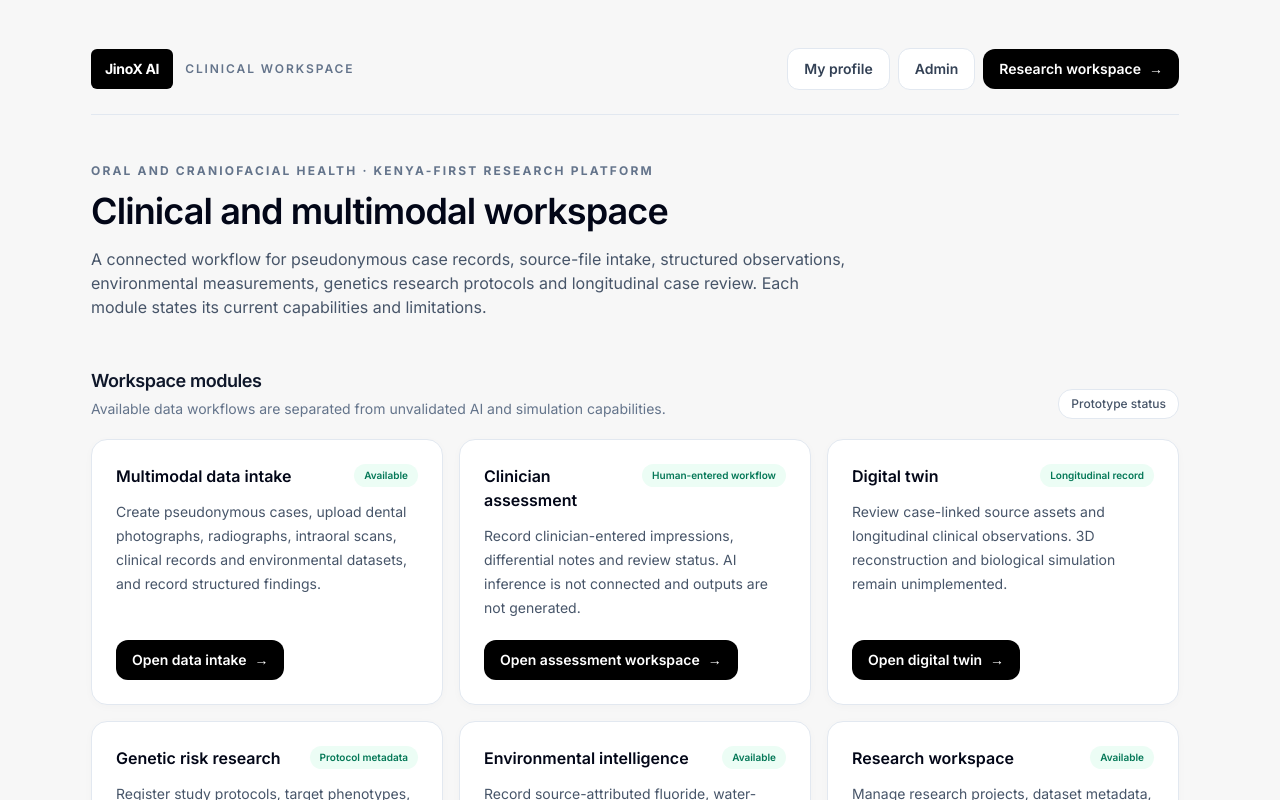
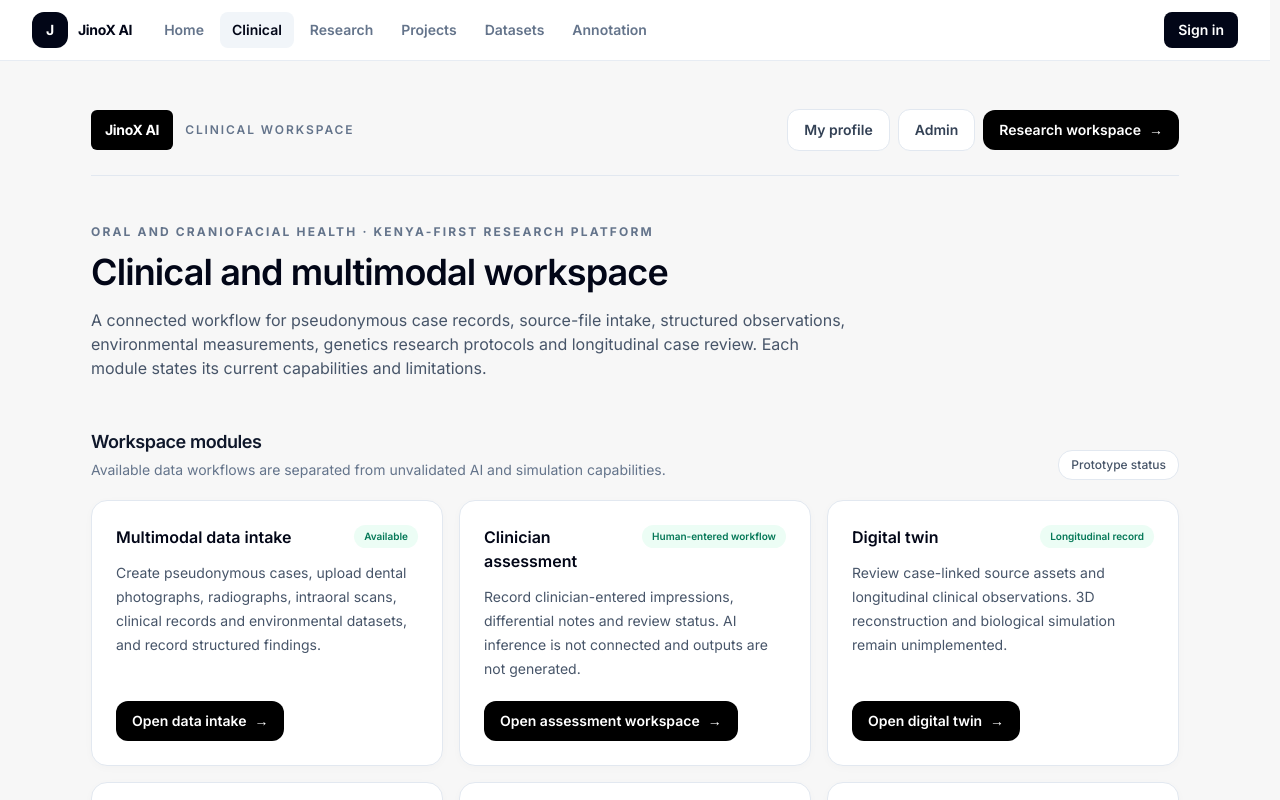
Before and after one commit to eltonarunga/jinox-v1.0, a Next.js app: page /clinical in a window 1280 px wide. Shown: the top 800 px of the page. Built offline with nearby package versions, Linux system fonts and the light colour scheme.

Commit message:
feat: improve navigation across workspace pages

```diff
--- a/app/clinical/page.tsx
+++ b/app/clinical/page.tsx
@@ -1,4 +1,5 @@
 import Link from "next/link";
+import { SiteNavigation } from "@/components/site-navigation";
 
 const modules = [
   { title: "Multimodal data intake", description: "Create pseudonymous cases, upload dental photographs, radiographs, intraoral scans, clinical records and environmental datasets, and record structured findings.", href: "/data", action: "Open data intake", tag: "Available", available: true },
@@ -12,6 +13,7 @@ const modules = [
 export default function ClinicalWorkspacePage() {
   return (
     <main className="min-h-screen bg-[#f7f7f7] text-slate-900">
+      <SiteNavigation currentPath="/clinical" />
       <div className="mx-auto max-w-6xl px-5 py-8 sm:px-8 sm:py-12">
         <header className="flex flex-wrap items-center justify-between gap-4 border-b border-slate-200 pb-6">
           <Link href="/clinical" aria-label="JinoX AI clinical workspace" className="inline-flex items-center gap-3 rounded-xl focus-visible:outline-none focus-visible:ring-2 focus-visible:ring-black">
```
